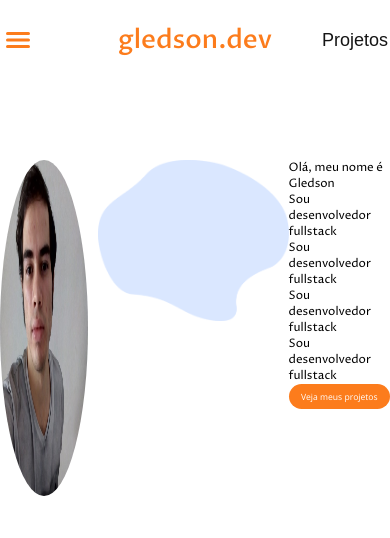
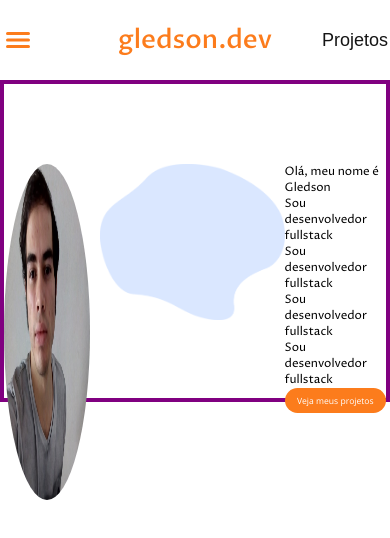
Before and after one commit to gledson-ss/portfolio, a Next.js app in the folder web/: page / in a window 390 px wide. Shown: the top 538 px of the page. Built offline with nearby package versions, Linux system fonts and the light colour scheme.

Commit message:
:beetle: fix: add breakpoints

```diff
--- a/web/src/components/DescriptionBlock/styles.ts
+++ b/web/src/components/DescriptionBlock/styles.ts
@@ -4,17 +4,22 @@ import styled from 'styled-components'
 export const Container = styled.div`
   display: flex;
   justify-content: center;
-  position: relative;
+
   @media (min-width: 768px) {
     width: 68vw;
     height: 711px;
     border: 3px solid black;
   }
+  @media (max-width: 767px) {
+    position: relative;
+  }
 `
 export const ImageContainer = styled.div``
 
 export const backgroundImage = styled(Image)`
-  position: absolute;
+  @media (max-width: 767px) {
+    position: absolute;
+  }
   @media (max-width: 480px) {
     width: 100%;
     height: 60vw;
@@ -34,11 +39,13 @@ export const InfoContainer = styled.div`
     'option nada';
   grid-template-columns: 1fr 1fr;
   grid-template-rows: 2fr 1fr;
+  @media (max-width: 767px) {
+    width: 100%;
+  }
   @media (min-width: 768px) {
     width: 70vw;
     height: 711px;
   }
-  width: 100%;
 `
 export const TextContainer = styled.div`
   display: flex;
--- a/web/src/components/HomeMain/styles.ts
+++ b/web/src/components/HomeMain/styles.ts
@@ -1,13 +1,21 @@
 import Image from 'next/image'
 import styled from 'styled-components'
+
+export const Main = styled.main`
+  border: 4px solid purple;
+  @media (min-width: 768px) {
+    height: calc(100vh - 80px);
+  }
+`
 
 export const Container = styled.div`
   display: grid;
   grid-template-columns: 25% 75%;
   margin-top: 80px;
-  height: 60vw;
+  @media (max-width: 767px) {
+    height: 60vw;
+  }
 `
-export const Main = styled.main``
 
 export const ProfileContainer = styled.div`
   display: flex;
```
